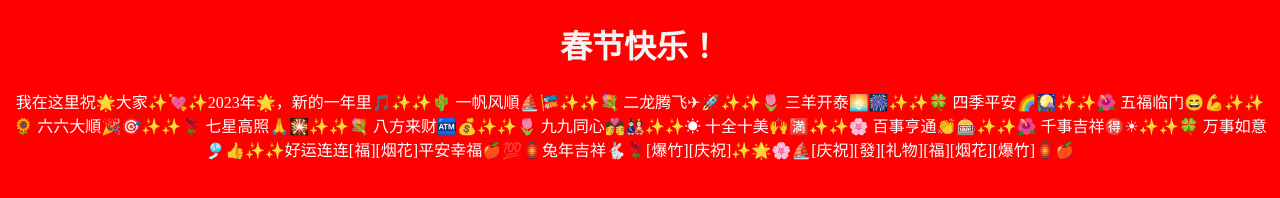
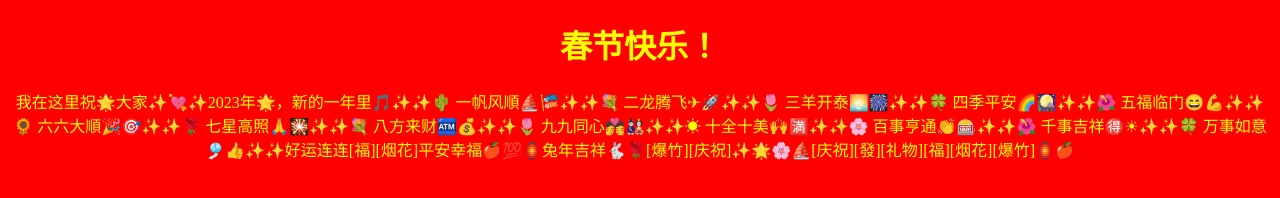
Before and after one commit to Tiger1228cym/HappyCNLunarNewYear, a plain HTML site: page index.html in a window 1280 px wide. Drawn offline with Linux system fonts and the light colour scheme.

Commit message:
更改了字的颜色

```diff
--- a/index.css
+++ b/index.css
@@ -1,12 +1,12 @@
 h1 {
-    color: whitesmoke;
+    color: yellow;
     text-align: center;
 }
 p {
-    color: white;
+    color: yellow;
     text-align: center;
 }
 body {
     background-color: red;
-    color: white;
+    color: yellow;
 }
```
